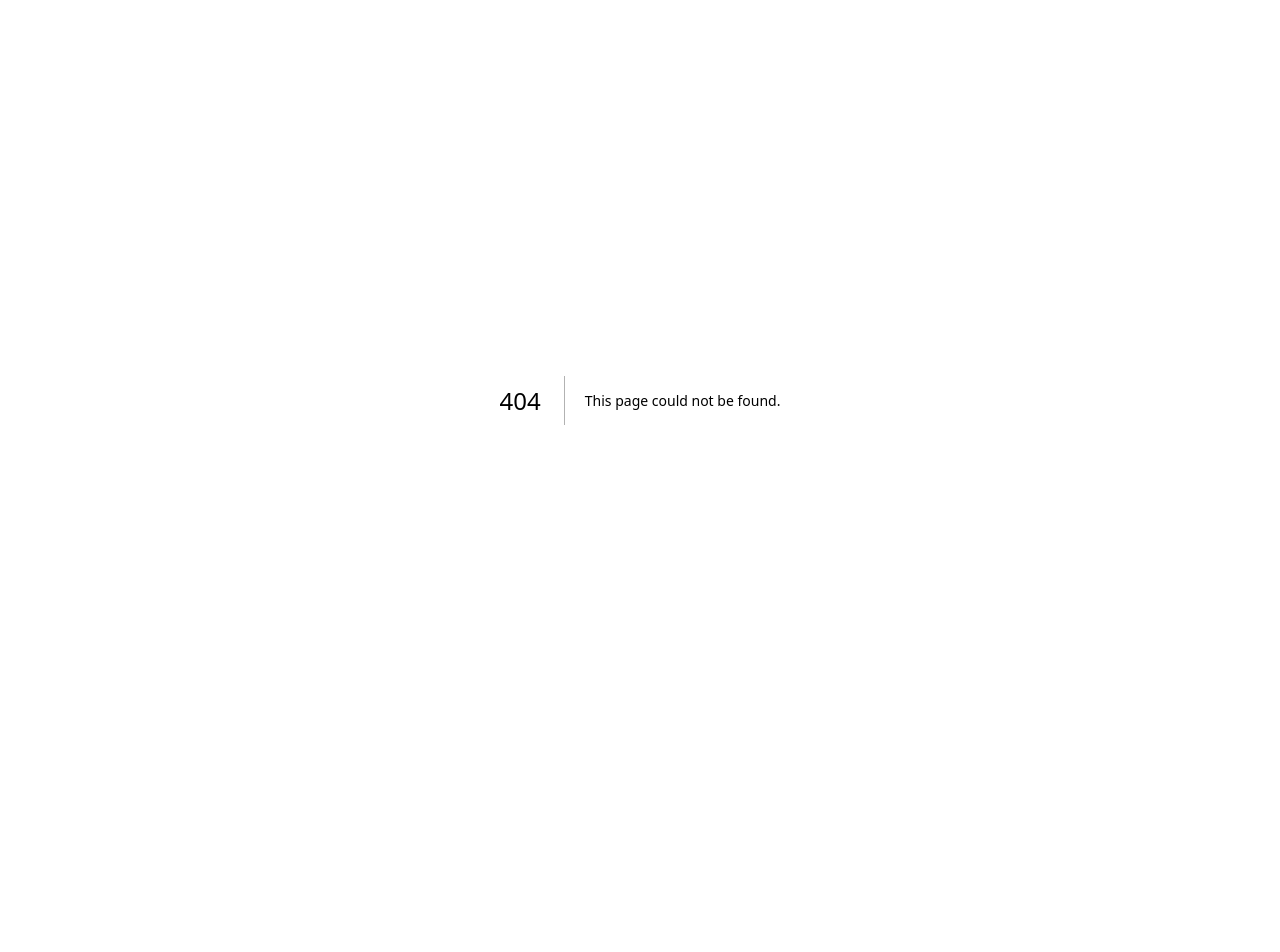
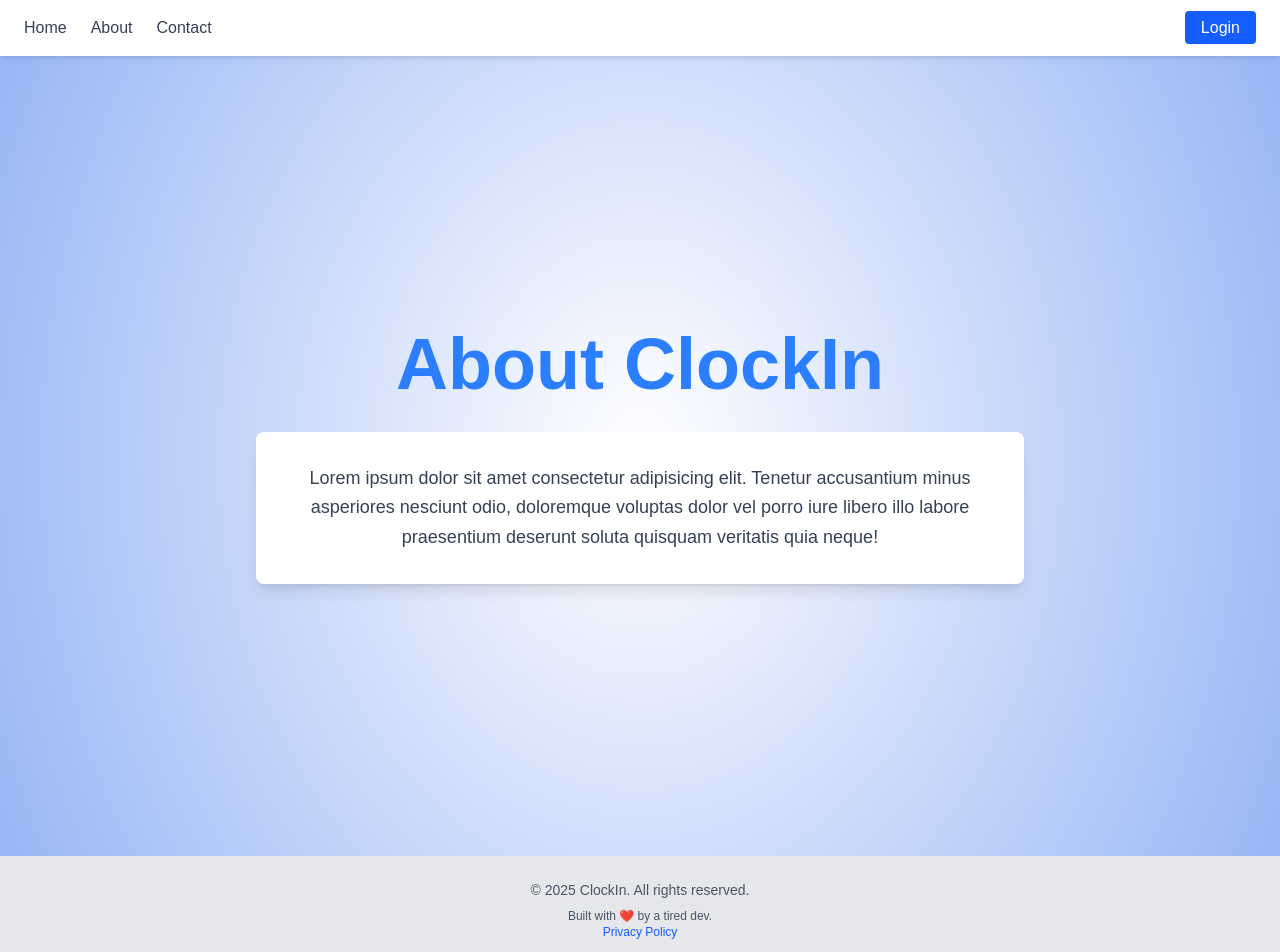
Before and after one commit to DestinAdams/clockin, a Next.js app: page /about in a window 1280 px wide. Before the commit this address had no page. Shown: the top 952 px of the page. Before the commit the page ends 800 px from the top, so only its background shows below. Built offline with nearby package versions, Linux system fonts and the light colour scheme.

Commit message:
implemented auth with username and user image for menu

```diff
--- /dev/null
+++ b/src/app/about/page.tsx
@@ -0,0 +1,24 @@
+import Menu from "@/app/ui/mainMenu";
+import Footer from "@/app/ui/footer"
+export default function About() {
+    return (
+        <div className="relative z-10 min-h-screen bg-white">
+            <Menu />
+            <main className="relative min-h-screen flex flex-col items-center justify-center px-4 bg-[radial-gradient(60%_120%_at_50%_50%,hsla(0,0%,100%,0)_0,rgba(37,99,235,0.5)_100%)]">
+                <h1 className="text-center text-blue-500 text-7xl font-bold mb-8">About ClockIn</h1>
+
+                <section className="bg-white rounded-lg shadow-lg p-8 max-w-3xl text-center">
+                    <p className="text-gray-700 text-lg leading-relaxed">
+                        Lorem ipsum dolor sit amet consectetur adipisicing elit. Tenetur accusantium minus asperiores nesciunt
+                        odio, doloremque voluptas dolor vel porro iure libero illo labore praesentium deserunt soluta
+                        quisquam veritatis quia neque!
+                    </p>
+                </section>
+
+            </main>
+            <Footer />
+        </div>
+    );
+
+
+}
--- /dev/null
+++ b/src/app/api/auth/getUserNameServerAction.ts
@@ -0,0 +1,15 @@
+"use server";
+
+import { auth } from "@/auth"
+
+export const getUserName = async () => {
+    const session = await auth();
+    if (session) {
+
+        return {
+            name: session.user?.name,
+            image: session.user?.image,
+        };
+    }
+    return null;
+}
--- a/src/app/components/auth/signin-button.tsx
+++ b/src/app/components/auth/signin-button.tsx
@@ -5,7 +5,8 @@ export default function SignIn() {
         <form
             action={async () => {
                 "use server"
-                await signIn("google")
+                await signIn("google", { redirectTo: "/dashboard" })
+
             }}
         >
             <button type="submit" className="inline-block bg-blue-600 text-white px-6 py-3 rounded-lg text-lg font-medium hover:bg-blue-700 transition">Get Started</button>
--- a/src/app/page.tsx
+++ b/src/app/page.tsx
@@ -2,6 +2,7 @@ import Image from "next/image";
 import Link from "next/link";
 import Menu from "./ui/mainMenu";
 import SignIn from "./components/auth/signin-button"
+import Footer from "@/app/ui/footer"
 export default function Home() {
   return (
     <div className="relative z-10 min-h-screen bg-white">
@@ -52,17 +53,7 @@ export default function Home() {
       </section>
 
       {/* Footer Section */}
-      <footer className="bg-gray-200 py-6">
-        <div className="text-center text-gray-600">
-          <p className="text-sm">© {new Date().getFullYear()} ClockIn. All rights reserved.</p>
-          <p className="text-xs mt-2">
-            Built with ❤️ by a tired dev. <br />
-            <Link href="/privacy" className="text-blue-600 hover:underline">
-              Privacy Policy
-            </Link>
-          </p>
-        </div>
-      </footer>
+      <Footer/>
     </div>
   );
 }
--- /dev/null
+++ b/src/app/ui/footer.tsx
@@ -0,0 +1,17 @@
+import Link from "next/link"
+
+export default function Footer() {
+    return (
+        <footer className="bg-gray-200 py-6">
+            <div className="text-center text-gray-600">
+                <p className="text-sm">© {new Date().getFullYear()} ClockIn. All rights reserved.</p>
+                <p className="text-xs mt-2">
+                    Built with ❤️ by a tired dev. <br />
+                    <Link href="/privacy" className="text-blue-600 hover:underline">
+                        Privacy Policy
+                    </Link>
+                </p>
+            </div>
+        </footer>
+    );
+}
--- a/src/app/ui/menu.tsx
+++ b/src/app/ui/menu.tsx
@@ -1,22 +1,41 @@
+'use client';
+import { useState, useEffect } from "react";
+import { getUserName } from "../api/auth/getUserNameServerAction";
+
 export default function Menu() {
+    const [username, setUserName] = useState("");
+    const [profileImage, setProfileImage] = useState("/profile-placeholder.png");
+
+    useEffect(() => {
+        const fetchUserInfo = async () => {
+            const user = await getUserName();
+            if (user) {
+                setUserName(user.name ?? "");
+                if (user.image) {
+                    setProfileImage(user.image);
+                }
+            }
+        };
+        fetchUserInfo();
+    }, []);
+
     return (
         <header className="bg-white shadow-md px-6 py-4">
             <div className="flex items-center justify-between">
                 <div>
-
-
+                    {/* You can put navigation here */}
                 </div>
 
-                {/* Profile placeholder */}
                 <div className="flex flex-col items-center text-right">
                     <img
-                        src="/profile-placeholder.png"
+                        src={profileImage}
                         alt="Profile"
                         className="w-10 h-10 rounded-full mb-1"
                     />
-                    <h1 className="text-sm text-gray-700">Welcome back, Placeholder</h1>
+                    <h1 className="text-sm text-gray-700">
+                        {username ? `Welcome back, ${username}` : "Welcome back"}
+                    </h1>
                 </div>
-
             </div>
         </header>
     );
--- a/src/auth.ts
+++ b/src/auth.ts
@@ -20,5 +20,6 @@ export const { handlers, auth, signIn, signOut } = NextAuth(() => {
     return {
         adapter: NeonAdapter(pool),
         providers: [Google({ clientId: AUTH_GOOGLE_ID, clientSecret: AUTH_GOOGLE_SECRET })],
+
     }
 })
```
